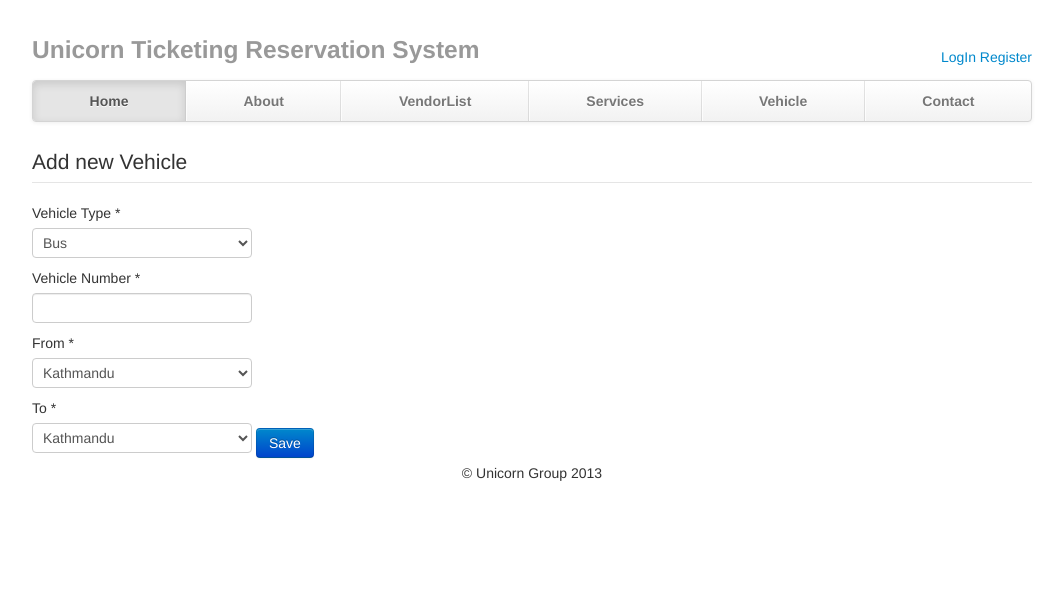
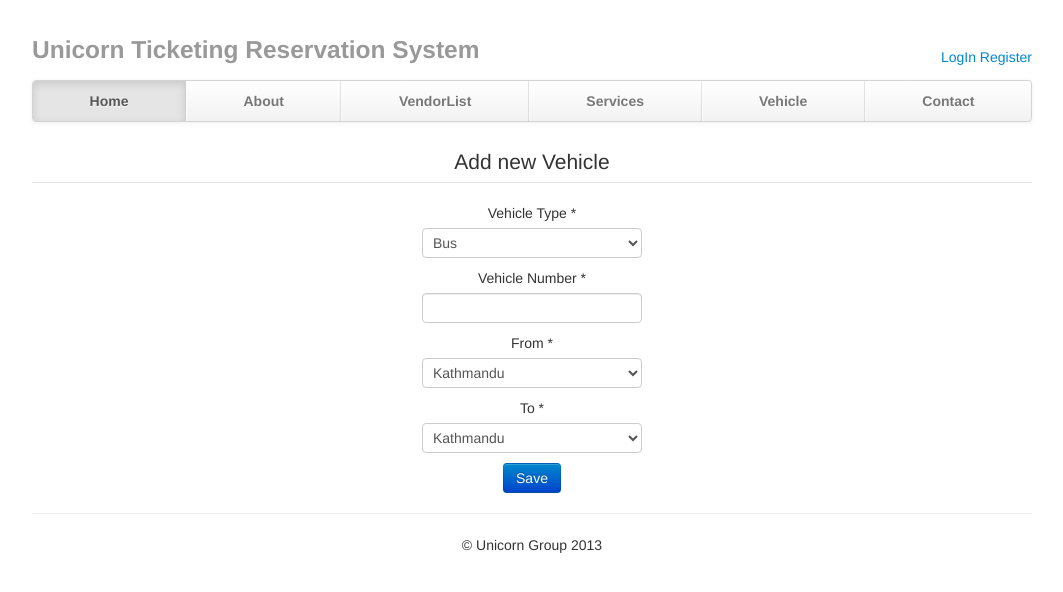
Before and after one commit to lftechnologyinc/hack_unicorn, a CodeIgniter app: page /hack_unicorn/vehicle/edit in a window 1280 px wide. Shown: the top 592 px of the page, without its empty margins (108-1171 px from the left). Run offline with CodeIgniter, Linux system fonts and the light colour scheme.

Commit message:
vehicle and vendor add-edit layout changed

```diff
--- a/application/views/includes/footer.php
+++ b/application/views/includes/footer.php
@@ -1,3 +1,4 @@
+<hr>
 <div class="footer" align="center">
         <p>&copy; Unicorn Group 2013</p>
       </div>
--- a/application/views/vehicle_add.php
+++ b/application/views/vehicle_add.php
@@ -1,6 +1,8 @@
 <?php $this -> load -> view("includes/header.php"); ?>
 
 <?php echo form_open('vendor/create'); ?>
+    <div class="content_center">
+
 	<legend>Add new Vehicle</legend>
 
         <?php echo form_label('Vehicle Type *', 'v_type'); ?>
@@ -31,11 +33,12 @@
                   '4' => 'Biratnagar',
                 );
                 echo form_dropdown('to', $options); ?>
+    <br>
 
 
 
 	<?php echo form_submit(array('name' => 'vendor', 'value' => 'Save', 'class' => 'btn btn-primary customBtn')); ?>
-
+    </div>
 
 
 
--- a/application/views/vehicle_edit.php
+++ b/application/views/vehicle_edit.php
@@ -1,6 +1,8 @@
 <?php $this -> load -> view("includes/header.php"); ?>
 
 <?php echo form_open('vendor/update'); ?>
+    <div class="content_center">
+
 	<legend>Add new Vehicle</legend>
 
         <?php echo form_label('Vehicle Type *', 'v_type'); ?>
@@ -31,11 +33,11 @@
                   '4' => 'Biratnagar',
                 );
                 echo form_dropdown('to', $options); ?>
-
+    <br>
 
 
 	<?php echo form_submit(array('name' => 'vendor', 'value' => 'Save', 'class' => 'btn btn-primary customBtn')); ?>
-
+    <div>
 
 
 
--- a/application/views/vendor_edit.php
+++ b/application/views/vendor_edit.php
@@ -1,6 +1,7 @@
 <?php $this -> load -> view("includes/header.php"); ?>
 
 <?php echo form_open('vendor/update'); ?>
+<div class="content_center">
 	<legend>Add new Vendor</legend>
         <?php echo form_label('Company Name *', 'c_name'); ?>
         <?php echo form_input(array('name' => "c_name")); ?>
@@ -13,10 +14,10 @@
 
         <?php echo form_label('E-mail *', 'email'); ?>
         <?php echo form_input(array('name' => "email")); ?>
-
+    <br>
 	<?php echo form_submit(array('name' => 'vendor', 'value' => 'Save', 'class' => 'btn btn-primary customBtn')); ?>
 
-
+</div>
 
 
 
--- a/assets/css/style.css
+++ b/assets/css/style.css
@@ -10,3 +10,8 @@
     float: right;
     margin-top: 27px;
 }
+
+.content_center
+{
+    text-align: center;
+}
```
Also changed, not shown: application/views/vendor_add.php (+6 -2 lines).
